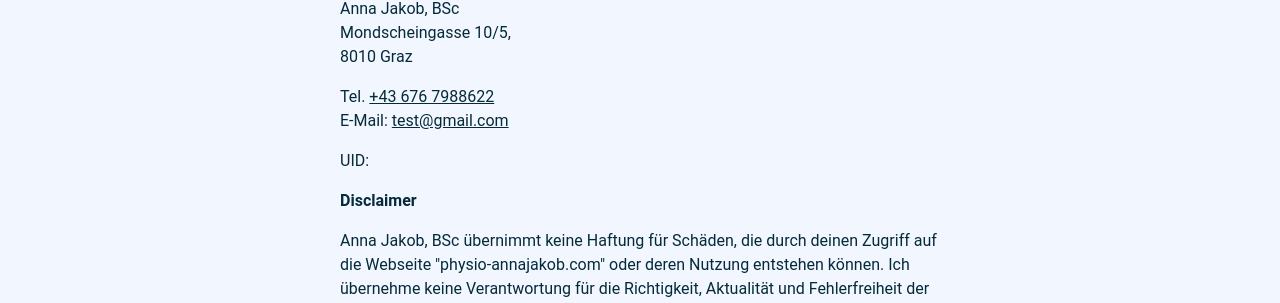
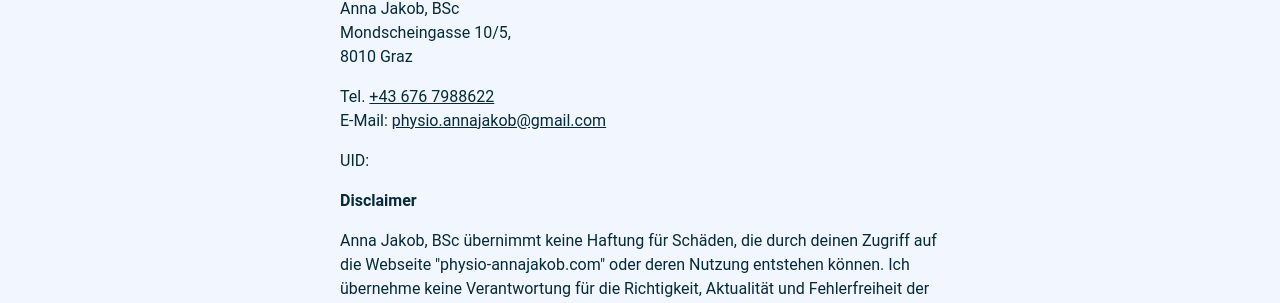
Before and after one commit to paulzwoelfer/annajakob-physio.github.io, a Jekyll site: the page built from imprint.md, in a window 1280 px wide and 1064 px high. Shown: the part 263-566 px from the top of the window. Built offline with Jekyll 4.4.1, drawn with Linux system fonts in a browser that asks for light colours.

Commit message:
instagram url and e-mail

```diff
--- a/_config.yml
+++ b/_config.yml
@@ -15,8 +15,8 @@
 tiles-count: 6
 
 # social settings
-instagram_url: https://instagram.com
-email: test@gmail.com
+instagram_url: https://instagram.com/physio_anna_jakob
+email: physio.annajakob@gmail.com
 phone: +43 676 7988622
 UID:
 
```
Also changed, not shown: index.md (+2 -2 lines).
